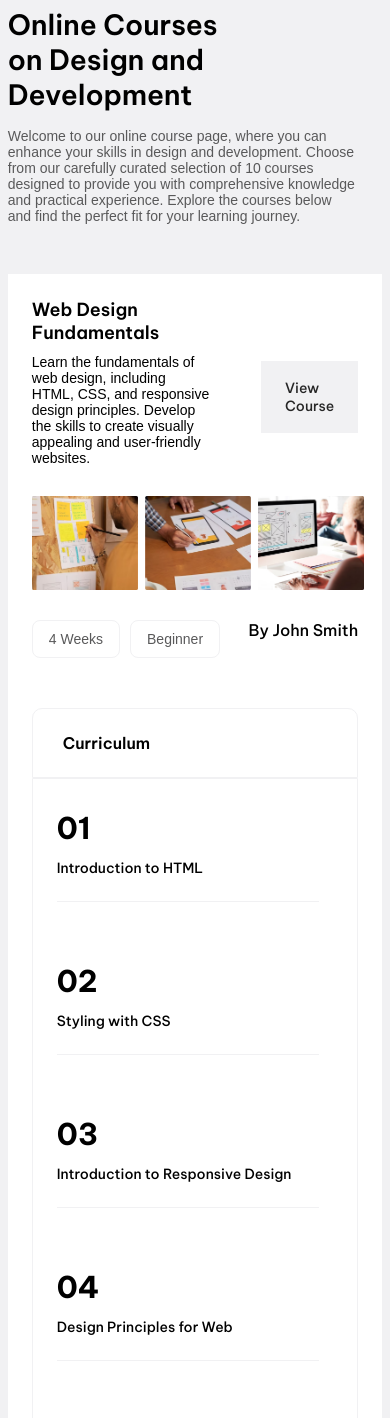
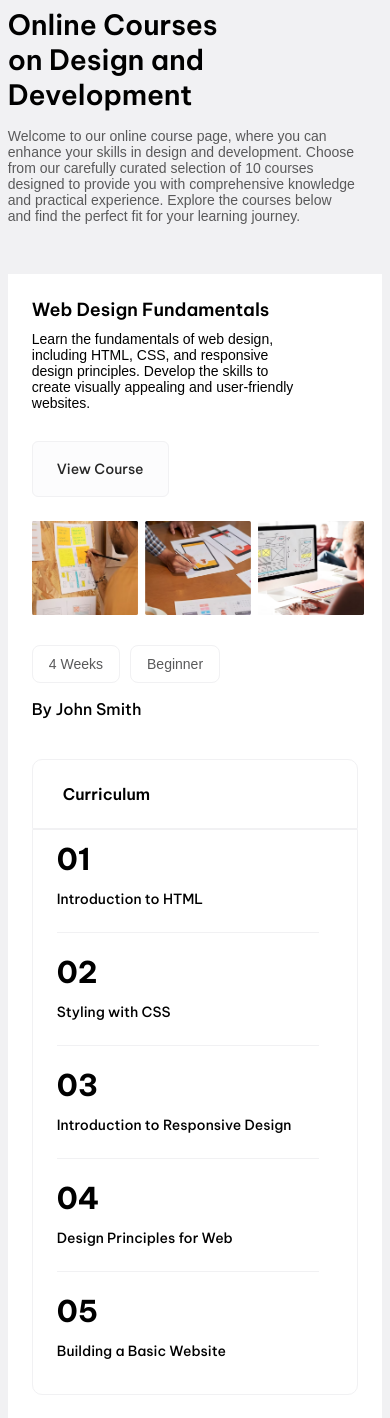
Before and after one commit to jonhorcicka/01-E-Learning-Educational, a plain HTML site: page courses/courses.html in a window 390 px wide. Shown: the part 168-1586 px from the top of the page. Drawn offline with nearby package versions, Linux system fonts and the light colour scheme; files whose address does not match are found by name; a web font is replaced by a local one.

Commit message:
uprava footer page home, oprava responzivni v page courses

```diff
--- a/courses/courses.sass
+++ b/courses/courses.sass
@@ -168,6 +168,11 @@ a
             gap: 50px
             justify-content: center
             align-items: center
+            @media (max-width: 767px)
+                flex-direction: column
+                gap: 0
+                align-items: flex-start
+                margin-bottom: 24px
             .text
                 width: 83%
                 margin-bottom: 30px
@@ -197,7 +202,9 @@ a
                 a
                     color: $main-color
                     padding: 18px 24px
-                    background-color: $white-color
+                    background-color: $bg-btn-color
+                    border: 1px solid $white-color
+                    border-radius: 6px
                     &:hover
                         background-color: $second-color
                         color: $absolute-white
@@ -214,6 +221,10 @@ a
             display: flex
             justify-content: space-between
             margin-bottom: 50px
+            @media (max-width: 767px)
+                flex-direction: column
+                gap: 16px
+                margin-bottom: 40px
             .informacion
                 display: flex
                 gap: 10px
@@ -255,6 +266,11 @@ a
                 .main
                     padding: 30px 0
                     width: 20%
+                    &:last-child > .main-box
+                        @media (max-width: 767px)
+                            border-bottom: 0
+                    @media (max-width: 767px)
+                        padding: 10px 0
                     &-box
                         border-right: 1px solid $white-color
                         height: 100%
```
Also changed, not shown: home/home.html (+9 -9 lines), css/courses.css, 1 other file.
